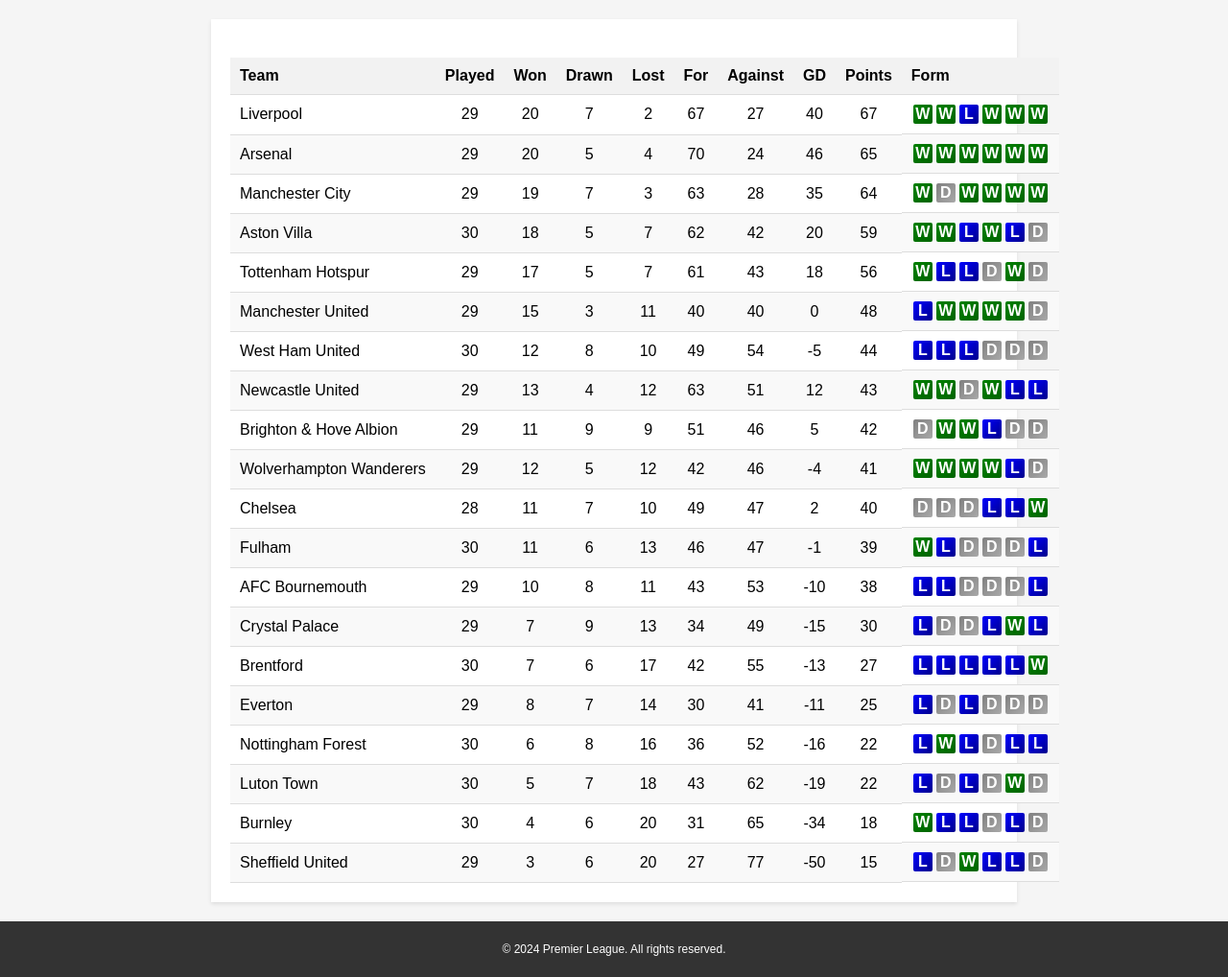
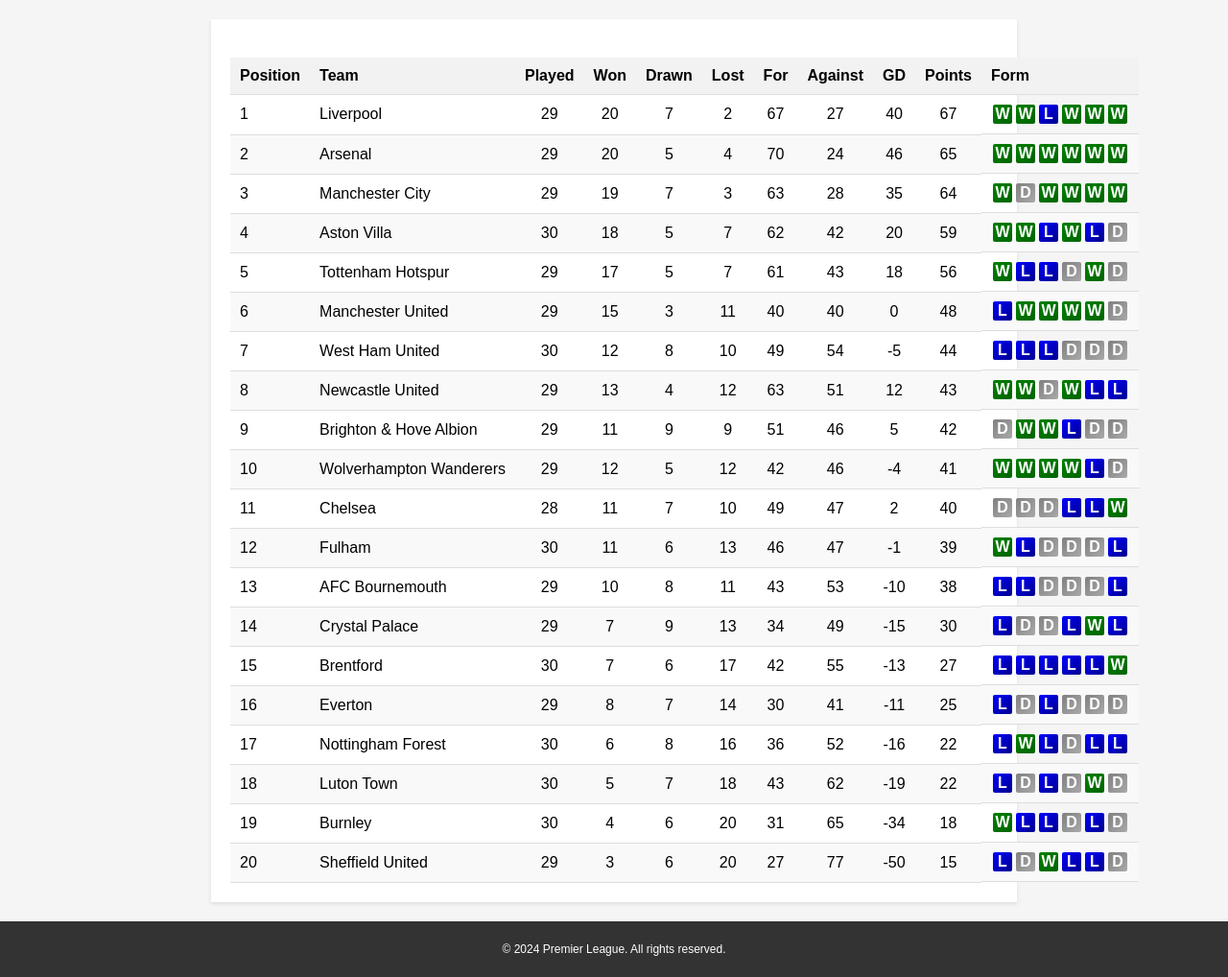
Before and after one commit to danielhafezi/PremierPulse, a PHP site: page /League.html in a window 1280 px wide. Shown: the part 68-1086 px from the top of the page at 96% size. Run offline with PHP 8.4, Linux system fonts and the light colour scheme.

Commit message:
added Position to the table

```diff
--- a/League.css
+++ b/League.css
@@ -31,11 +31,16 @@ body {
     margin-top: 20px;
   }
 
+  #league-table td {
+    white-space: nowrap;
+  }
+
   #league-table td:first-child {
     white-space: nowrap;
   }
 
 #league-table th,
+#league-table td:nth-child(1)
 #league-table td:nth-child(2),
 #league-table td:nth-child(3),
 #league-table td:nth-child(4),
@@ -43,6 +48,8 @@ body {
 #league-table td:nth-child(6),
 #league-table td:nth-child(7),
 #league-table td:nth-child(8),
+#league-table td:nth-child(10),
+#league-table td:nth-child(11),
 #league-table td:nth-child(9) {
   text-align: center;
 }
--- a/League.html
+++ b/League.html
@@ -15,6 +15,7 @@
     <table>
       <thead>
         <tr>
+          <th>Position</th>
           <th>Team</th>
           <th>Played</th>
           <th>Won</th>
--- a/League.js
+++ b/League.js
@@ -31,10 +31,11 @@ function updateLeagueTable(data) {
   if (leagueTableBody) {
     leagueTableBody.innerHTML = '';
 
-    data.teams.forEach(team => {
+    data.teams.forEach((team, index) => {
       const formString = getFormString(team.name, data.fixtures);
       const row = document.createElement('tr');
       row.innerHTML = `
+      <td>${index + 1}</td>
       <td>${team.name}</td>
       <td>${team.played}</td>
       <td>${team.won}</td>
```
